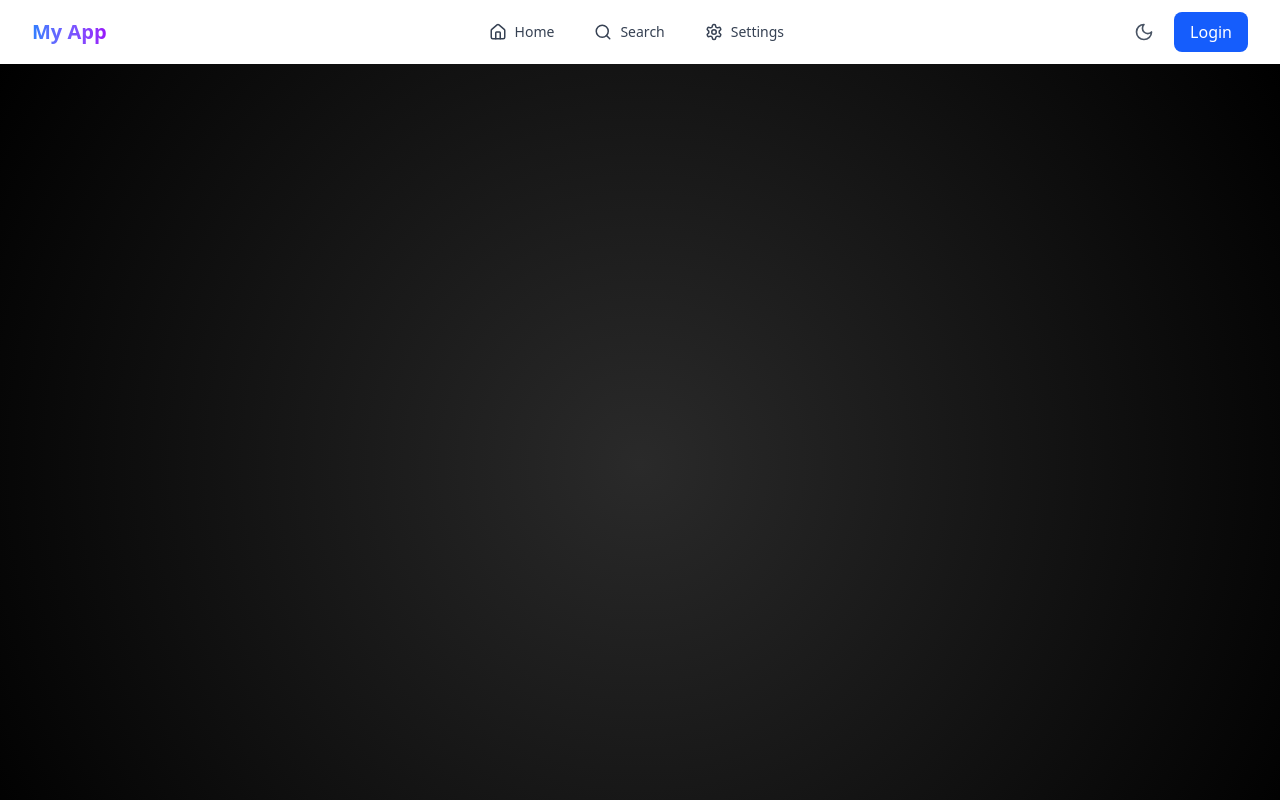
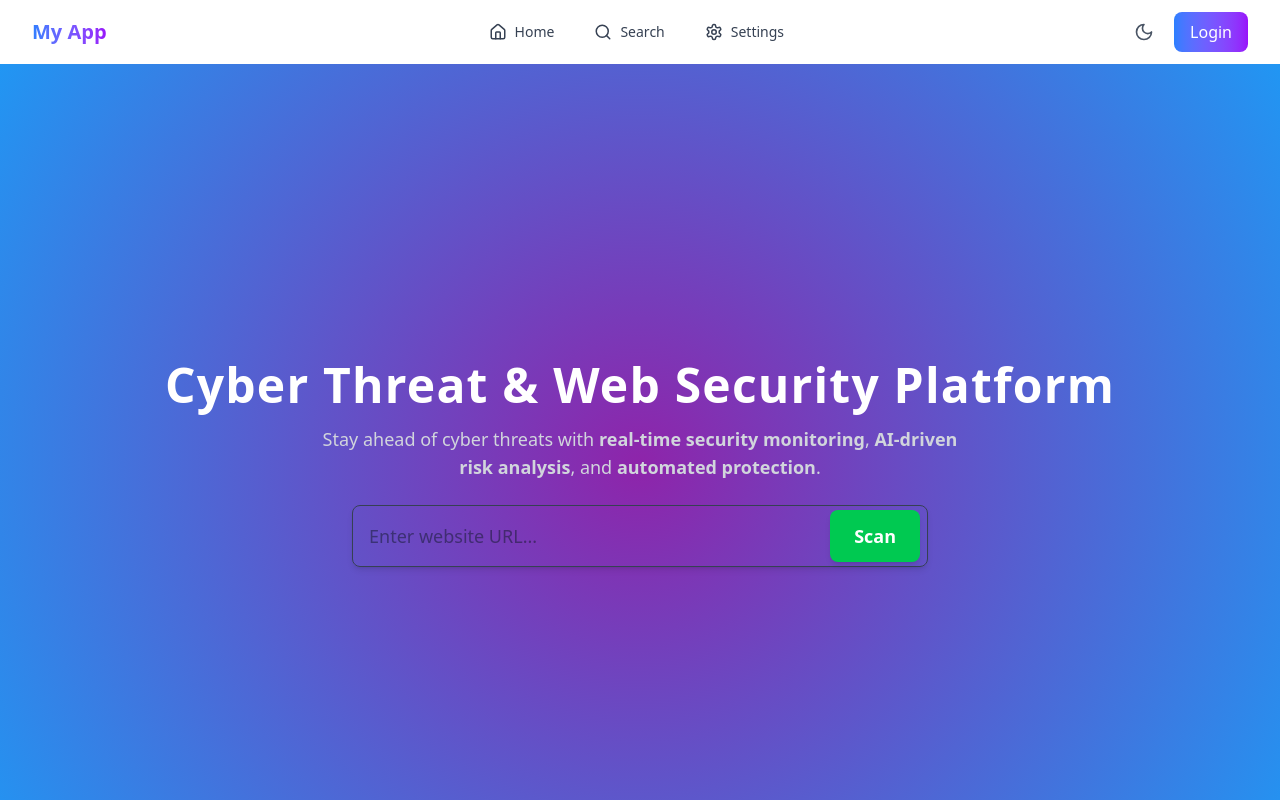
Before and after one commit to codehb01/cybersecurity, a React (Vite) app in the folder frontend/: page / in a window 1280 px wide. Shown: the top 800 px of the page. Built offline with nearby package versions, Linux system fonts and the light colour scheme.

Commit message:
commit by Pranit

```diff
--- a/frontend/src/components/HomePage.jsx
+++ b/frontend/src/components/HomePage.jsx
@@ -1,3 +1,100 @@
+import { useState } from "react";
+
+export default function HomePage() {
+  // State to store user input from the search bar
+  const [search, setSearch] = useState("");
+
+  return (
+    // Main container with full-screen height, flex for centering, and a gradient background
+    <div className="min-h-screen flex flex-col items-center justify-center bg-gradient-to-br from-gray-900 via-gray-800 to-black text-white px-6 relative overflow-hidden">
+      {/* Background Animation - Using CSS instead of Framer Motion */}
+      <div className="absolute inset-0 bg-[radial-gradient(circle,#8E24AA,#2196F3)] opacity-50 animate-fadeIn" />
+
+      {/* Hero Section: Title - Using CSS animations */}
+      <h1 className="text-5xl font-extrabold text-center mb-4 tracking-wide animate-fadeInDown">
+        Cyber Threat & Web Security Platform
+      </h1>
+
+      {/* Hero Section: Subtitle - Using CSS animations with delay */}
+      <p className="text-lg text-center mb-6 max-w-2xl text-gray-300 animate-fadeInUp animation-delay-300">
+        Stay ahead of cyber threats with <strong>real-time security monitoring</strong>,
+        <strong> AI-driven risk analysis</strong>, and <strong> automated protection</strong>.
+      </p>
+
+      {/* Search Bar Container - Using CSS animations with longer delay */}
+      <div className="relative w-full max-w-xl animate-fadeInUp animation-delay-500">
+        {/* Input Field */}
+        <input
+          type="text"
+          value={search}
+          onChange={(e) => setSearch(e.target.value)}
+          placeholder="Enter website URL..."
+          className="w-full p-4 text-lg text-gray-900 rounded-lg shadow-md border border-gray-700 focus:outline-none focus:ring-2 focus:ring-green-400"
+        />
+
+        {/* Scan Button */}
+        <button className="absolute right-2 top-1/2 transform -translate-y-1/2 bg-green-500 hover:bg-green-600 text-white px-6 py-3 rounded-lg text-lg font-semibold shadow-md transition hover:scale-105 active:scale-95">
+          Scan
+        </button>
+      </div>
+
+      {/* CSS for animations - add this to your global CSS or use styled-jsx */}
+      <style jsx>{`
+        @keyframes fadeIn {
+          from { opacity: 0; }
+          to { opacity: 1; }
+        }
+
+        @keyframes fadeInDown {
+          from {
+            opacity: 0;
+            transform: translateY(-20px);
+          }
+          to {
+            opacity: 1;
+            transform: translateY(0);
+          }
+        }
+
+        @keyframes fadeInUp {
+          from {
+            opacity: 0;
+            transform: translateY(20px);
+          }
+          to {
+            opacity: 1;
+            transform: translateY(0);
+          }
+        }
+
+        .animate-fadeIn {
+          animation: fadeIn 2s forwards;
+        }
+
+        .animate-fadeInDown {
+          animation: fadeInDown 0.8s forwards;
+        }
+
+        .animate-fadeInUp {
+          animation: fadeInUp 0.8s forwards;
+        }
+
+        .animation-delay-300 {
+          animation-delay: 0.3s;
+        }
+
+        .animation-delay-500 {
+          animation-delay: 0.5s;
+        }
+      `}</style>
+    </div>
+  );
+}
+
+
+
+
+
 // import { motion } from "framer-motion";
 
 // const features = [
@@ -66,92 +163,4 @@
 //       </motion.button>
 //     </div>
 //   );
-// }
-import { motion } from "framer-motion";
-
-const features = [
-  "Real-time Threat Detection",
-  "AI-Powered Security Analysis",
-  "Data Encryption & Privacy",
-  "Automated Vulnerability Scans",
-  "24/7 Monitoring & Alerts",
-  "User-Friendly Security Dashboard",
-];
-
-export default function HomePage() {
-  return (
-    <div className="min-h-screen flex flex-col items-center justify-center bg-gradient-to-br from-gray-900 via-gray-800 to-black text-white px-6 relative overflow-hidden">
-      {/* Background Animation */}
-      <motion.div
-        className="absolute inset-0 bg-[radial-gradient(circle,#2a2a2a,#000)] opacity-50"
-        initial={{ opacity: 0 }}
-        animate={{ opacity: 1 }}
-        transition={{ duration: 1 }}
-      />
-
-      {/* Heading */}
-      <motion.h1
-        className="text-5xl font-extrabold text-center mb-4 tracking-wide"
-        initial={{ opacity: 0, y: -20 }}
-        animate={{ opacity: 1, y: 0 }}
-        transition={{ duration: 0.8, ease: "easeOut" }}
-      >
-        Cyber Threat & Web Security Platform
-      </motion.h1>
-
-      {/* Subtitle */}
-      <motion.p
-        className="text-lg text-center mb-6 max-w-2xl text-gray-300"
-        initial={{ opacity: 0, y: 10 }}
-        animate={{ opacity: 1, y: 0 }}
-        transition={{ delay: 0.3, duration: 0.8, ease: "easeOut" }}
-      >
-        Stay ahead of cyber threats with **real-time security monitoring**,
-        **AI-driven risk analysis**, and **automated protection**.
-      </motion.p>
-
-      {/* Features List */}
-      <motion.div
-        className="grid grid-cols-1 sm:grid-cols-2 gap-6 mb-8 w-full max-w-2xl"
-        initial="hidden"
-        animate="visible"
-        variants={{
-          hidden: { opacity: 0, y: 10 },
-          visible: { opacity: 1, y: 0, transition: { staggerChildren: 0.2 } },
-        }}
-      >
-        {features.map((feature, index) => (
-          <motion.div
-            key={index}
-            className="flex items-center space-x-3 bg-gray-800 p-4 rounded-lg shadow-md border border-gray-700 hover:bg-gray-700 transition"
-            variants={{
-              hidden: { opacity: 0, y: 10 },
-              visible: { opacity: 1, y: 0 },
-            }}
-          >
-            <span className="text-green-400 text-xl">✔</span>
-            <span className="text-gray-200">{feature}</span>
-          </motion.div>
-        ))}
-      </motion.div>
-
-      {/* CTA Buttons */}
-      <div className="flex space-x-4">
-        <motion.button
-          className="bg-green-500 hover:bg-green-600 text-white px-6 py-3 rounded-lg text-lg font-semibold shadow-md transition-transform transform hover:scale-105"
-          whileHover={{ scale: 1.05 }}
-          whileTap={{ scale: 0.95 }}
-        >
-          Get Started
-        </motion.button>
-        <motion.button
-          className="border border-gray-400 text-gray-300 px-6 py-3 rounded-lg text-lg font-semibold hover:bg-gray-700 transition"
-          whileHover={{ scale: 1.05 }}
-          whileTap={{ scale: 0.95 }}
-        >
-          Learn More
-        </motion.button>
-      </div>
-    </div>
-  );
-}
+// }import { useState } from "react";import { motion } from "framer-motion";
--- a/frontend/src/components/Navbar.jsx
+++ b/frontend/src/components/Navbar.jsx
@@ -58,7 +58,7 @@ const Navbar = ({ user, setDarkMode, darkMode, handleLogout }) => {
             ) : (
               <Link
                 to="/login"
-                className="px-4 py-2 bg-blue-600 text-white rounded-lg hover:bg-blue-700 transition-colors"
+                className="px-4 py-2  bg-gradient-to-r from-blue-500 to-purple-600 text-white rounded-lg hover:bg-blue-700 transition-colors"
               >
                 Login
               </Link>
```
Also changed, not shown: 1 other file (tests, documents, lock files or other folders).
